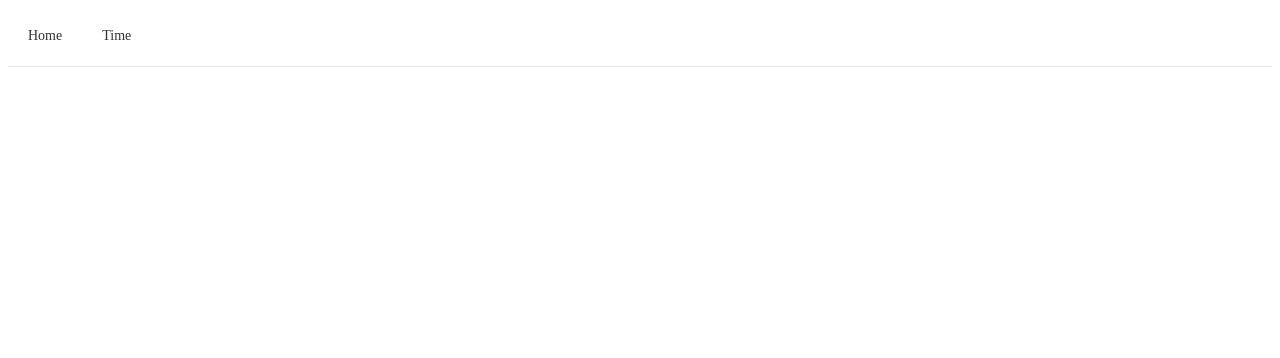
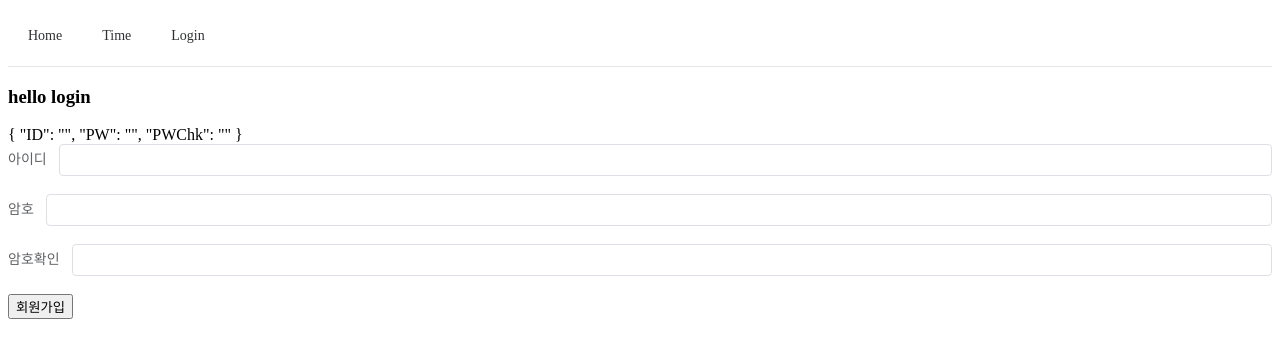
Before and after one commit to dlxorb96/tg_library, a Vue app: page /#/login in a window 1280 px wide. Before the commit this address had no page. Shown: the top 358 px of the page. Built offline with nearby package versions, Linux system fonts and the light colour scheme.

Commit message:
2022.02.01

```diff
--- a/src/App.vue
+++ b/src/App.vue
@@ -8,17 +8,25 @@
             @select="handleSelect">
             <el-menu-item route= "/" index="/">Home</el-menu-item>
             <el-menu-item route= "/time" index="/time">Time</el-menu-item>
+            <el-menu-item route= "/login" index="/login">Login</el-menu-item>
         </el-menu>
         <router-view></router-view>
     </div>
 </template>
 
 <script>
-import {reactive} from 'vue'
+import {onMounted, reactive} from 'vue'
 export default {
     setup () {
+
+        onMounted(()=>{
+            // sessionStorage.setItem('CURL', '/');
+            // state.activeIndex = sessionStorage.getItem("CURL")
+        })
+
         let state = reactive({
             // activeIndex: '/'
+
             activeIndex: sessionStorage.getItem("CURL")
             })
 
--- /dev/null
+++ b/src/components/Login.vue
@@ -0,0 +1,58 @@
+<template>
+    <div>
+        <h3>hello login</h3>
+
+    {{state}}
+    <el-form>
+        <el-form-item label="아이디">
+            <el-input v-model="state.ID"></el-input>
+        </el-form-item>
+        <el-form-item label="암호">
+            <el-input type="password" v-model="state.PW"></el-input>
+        </el-form-item>
+        <el-form-item label="암호확인">
+            <el-input type="password" v-model="state.PWChk"></el-input>
+        </el-form-item>
+        <button @click="handleClick"> 회원가입 </button>
+    </el-form>
+    </div>
+</template>
+
+<script>
+import { reactive } from '@vue/reactivity'
+export default {
+    setup () {
+        const state = reactive({
+            ID : '',
+            PW : '',
+            PWChk: '',
+        })
+
+        const handleClick = ()=>{
+            if(state.ID ===''){
+                alert('아이디입력');
+                return false;
+            }
+            if(state.PW ===''){
+                alert('암호 입력');
+                return false;
+            }
+            if(state.PWChk ===''){
+                alert('암호 확인 입력');
+                return false;
+            }
+            if(state.PW !== state.PWChk){
+                alert('비밀번호 틀림');
+                return false;
+            }
+        }
+
+
+        return {state, handleClick}
+    }
+}
+</script>
+
+<style lang="scss" scoped>
+
+</style>
--- a/src/components/Time.vue
+++ b/src/components/Time.vue
@@ -21,9 +21,10 @@
                     </tr>
                 </thead>
                 <tbody>
-                    <tr v-for="tmp in state2" v-bind:key="tmp" >
-                        <td>1{{tmp.doing}}</td>
-                        <td>2{{tmp.time}}</td>
+
+                    <tr v-for="tmp in state2.items" :key="tmp" >
+                        <td>{{tmp.doing}}</td>
+                        <td>{{tmp.regDate}}</td>
                     </tr>
                 </tbody>
             </table>
@@ -37,15 +38,17 @@ import axios from 'axios';
 // import { onMounted } from '@vue/runtime-core';
 export default {
     setup () {
+        //입력 버튼 클릭시 db에 들어가는 데이터
         const state = reactive({
             doing: ''
         });
-
+        //db에서 불러온 데이터 통계버튼 클릭 시 불러오기
         let state2 = reactive({
+            items : {},
             doing : '',
-            regdate : ''
+            // regdate : ''
         })
-        console.log(state2)
+        // console.log(state2)
 
         const onSubmit = () =>{
             handleKeyUp()
@@ -78,9 +81,9 @@ export default {
             const response = await axios.get(url, {headers});
             console.log(response);
             if(response.data.status ===200){
-                state2.doing = response.data.result
+                state2.items = response.data.result
             }
-            console.log(state2)
+            console.log(state2 )
 
         }
 
--- a/src/routes/index.js
+++ b/src/routes/index.js
@@ -5,6 +5,7 @@ import { createWebHashHistory, createRouter} from "vue-router";
 
 import Home from '@/components/Home.vue'
 import Time from '@/components/Time.vue'
+import Login from '@/components/Login.vue'
 
 //URL과 컴포넌트의 연결
 const routes = [
@@ -12,6 +13,7 @@ const routes = [
     {path:'/', redirect: '/home'},
     {path:'/home', name: 'Home', component: Home },
     {path: '/time', name: 'Time', component: Time},
+    {path: '/login', name: 'Login', component: Login},
 ]
 
 //실제 라우트 적용
```
